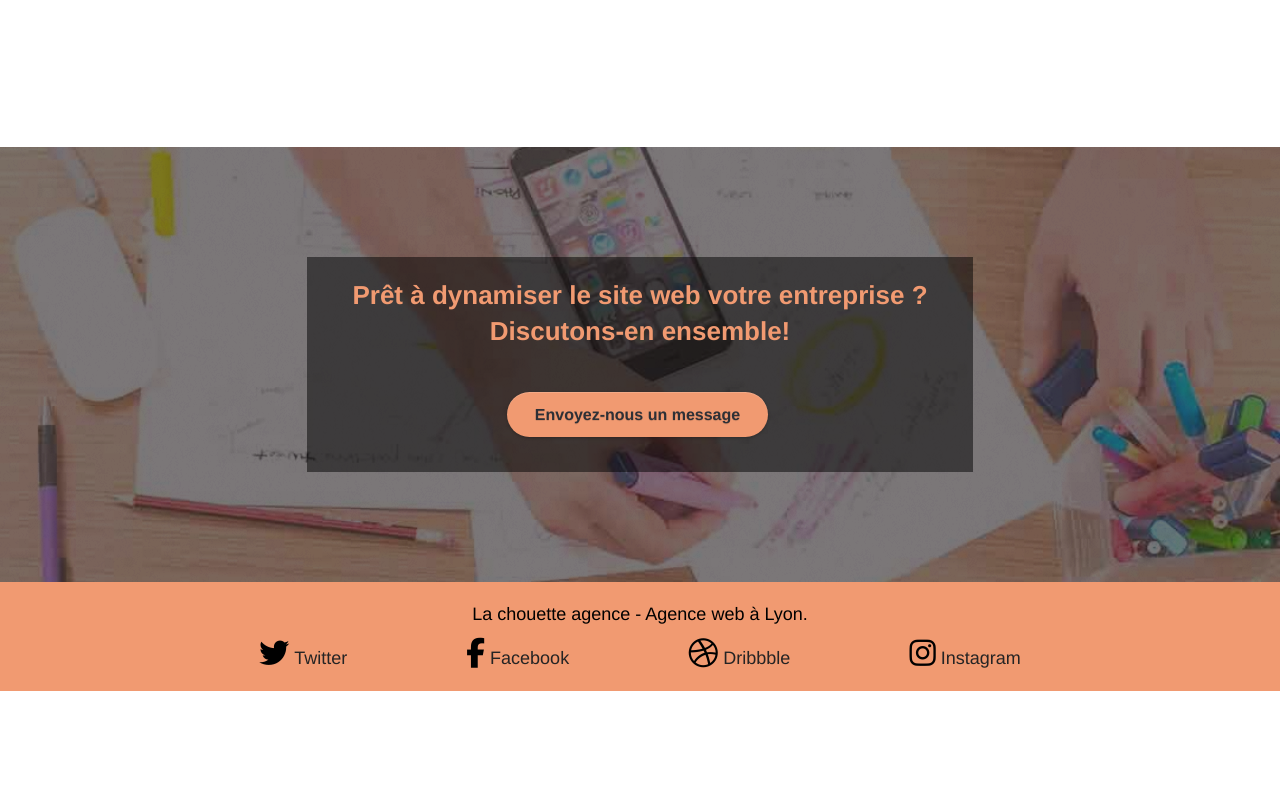
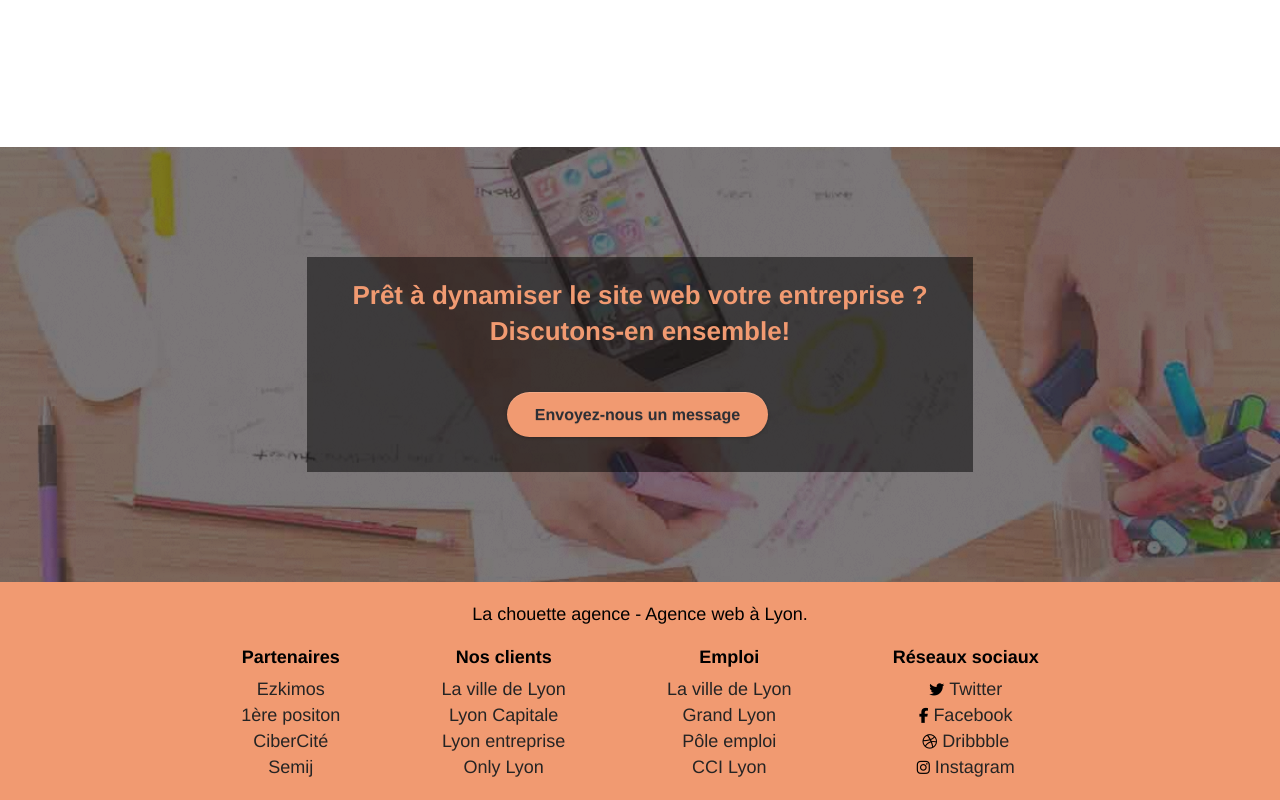
Before and after one commit to Littlebirdwarrior/P4_la_chouette_agence, a website: page index.html in a window 1280 px wide. Shown: the part 3351-4151 px from the top of the page. Before the commit the page ends 4042 px from the top, so only its background shows below. Drawn offline with nearby package versions, Linux system fonts and the light colour scheme; a web font is replaced by a local one.

Commit message:
ajout de liens partenaire dans footer

```diff
--- a/index.html
+++ b/index.html
@@ -231,26 +231,51 @@
         <div class="container bloc-sm">
             <div class="footer-content"><p class="text-center tc-black no-bold">La chouette agence - <strong>Agence web
                 à Lyon</strong>.<br></p>
-                <div>
-                    <div class="fit-content">
+                <div class="">
+                    <div class="text-center">
+                        <h4><strong>Partenaires</strong></h4>
+                        <ul>
+                            <li> <a href="https://www.eskimoz.fr/lyon/">Ezkimos</a> </li>
+                            <li> <a href="https://www.1ere-position.fr/agence/lyon/">1ère positon</a></li>
+                            <li> <a href="https://www.cybercite.fr/agence-seo-lyon.html">CiberCité</a></li>
+                            <li> <a href="https://semji.com/fr/agence-seo-a-lyon/">Semij</a></li>
+                        </ul>
+                    </div>
+                    <div class="text-center">
+                        <h4><strong>Nos clients</strong></h4>
+                        <ul>
+                            <li> <a href="https://www.lyon.fr/">La ville de Lyon</a></li>
+                            <li> <a href="https://www.lyoncapitale.fr/">Lyon Capitale</a></li>
+                            <li> <a href="https://www.lyon-entreprises.com/">Lyon entreprise</a></li>
+                            <li> <a href="https://www.onlylyon.com/">Only Lyon </a></li>
+
+                        </ul>
+                    </div>
+                    <div class="text-center">
+                        <h4><strong>Emploi</strong></h4>
+                        <ul>
+                            <li> <a href="https://www.lyon.fr/demarche/emploi/la-mairie-de-lyon-recrute">La ville de Lyon</a></li>
+                            <li> <a href="https://www.grandlyon.com/">Grand Lyon</a></li>
+                            <li> <a href="https://www.pole-emploi.fr/region/auvergne-rhone-alpes/">Pôle emploi</a></li>
+                            <li> <a href="https://www.lyon-metropole.cci.fr/jcms/annuaire-entreprises/annuaire-entreprises-d_5815.html">CCI Lyon</a></li>
+                        </ul>
+                    </div>
+                    <div class="text-center">
+                        <h4><strong>Réseaux sociaux</strong></h4>
                         <div class="text-center"><a class="social" href="https://twitter.com/chouette_agence"><span
                                 class="fa fa-twitter icon-md"></span>Twitter</a></div>
-                    </div>
-                    <div class="fit-content">
                         <div class="text-center"><a class="social"
                                                     href="https://www.facebook.com/LaChouetteAgence/"><span
                                 class="fa fa-facebook icon-md"></span>Facebook</a></div>
-                    </div>
-                    <div class="fit-content">
                         <div class="text-center"><a class="social" href="https://dribbble.com/"><span
                                 class="fa fa-dribbble icon-md"></span>Dribbble</a></div>
-                    </div>
-                    <div class="fit-content">
                         <div class="text-center"><a class="social"
                                                     href="https://www.instagram.com/lachouetteagence/"><span
                                 class="fa fa-instagram icon-md"></span>Instagram</a></div>
+
                     </div>
                 </div>
+
             </div>
         </div>
     </footer><!-- Footer - bloc-8 END --></div><!-- Principal conteneur END -->
--- a/style.css
+++ b/style.css
@@ -84,7 +84,8 @@ li, ol, ul {
 }
 
 .d-bloc .a-btn, .d-bloc .navbar a, .d-bloc .navbar-brand, .d-bloc a .icon-lg, .d-bloc a .icon-md, .d-bloc a .icon-sm, .d-bloc a .icon-xl, .d-bloc figcaption, .d-bloc h1 a, .d-bloc h2 a, .d-bloc h3 a, .d-bloc h4 a, .d-bloc h5 a, .d-bloc h6 a, .d-bloc p a {
-    color: #000
+    color: #000;
+    font-size: 1.5rem;
 }
 
 .d-bloc .a-btn:hover, .d-bloc .navbar a:hover, .d-bloc .navbar-brand:hover, .d-bloc a:hover .icon-lg, .d-bloc a:hover .icon-md, .d-bloc a:hover .icon-sm, .d-bloc a:hover .icon-xl, .d-bloc h1 a:hover, .d-bloc h2 a:hover, .d-bloc h3 a:hover, .d-bloc h4 a:hover, .d-bloc h5 a:hover, .d-bloc h6 a:hover, .d-bloc p a:hover {
```
